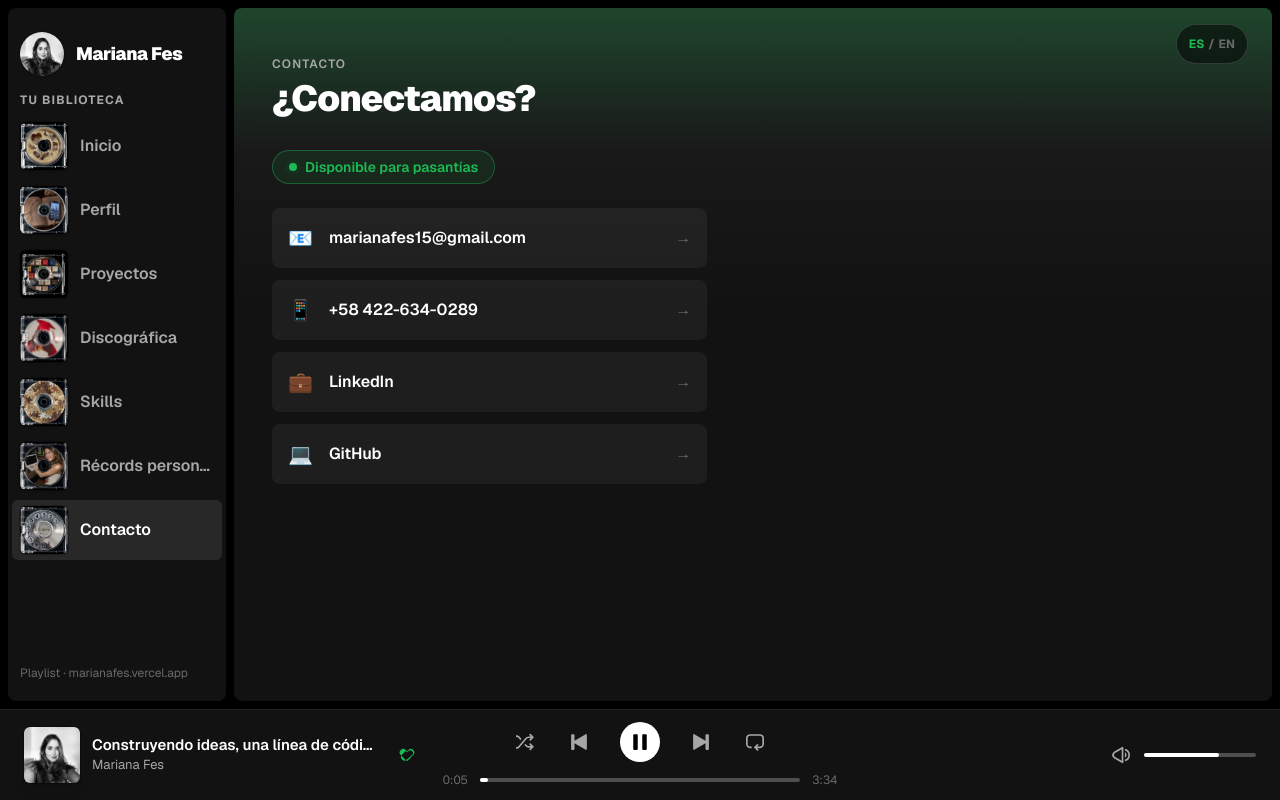
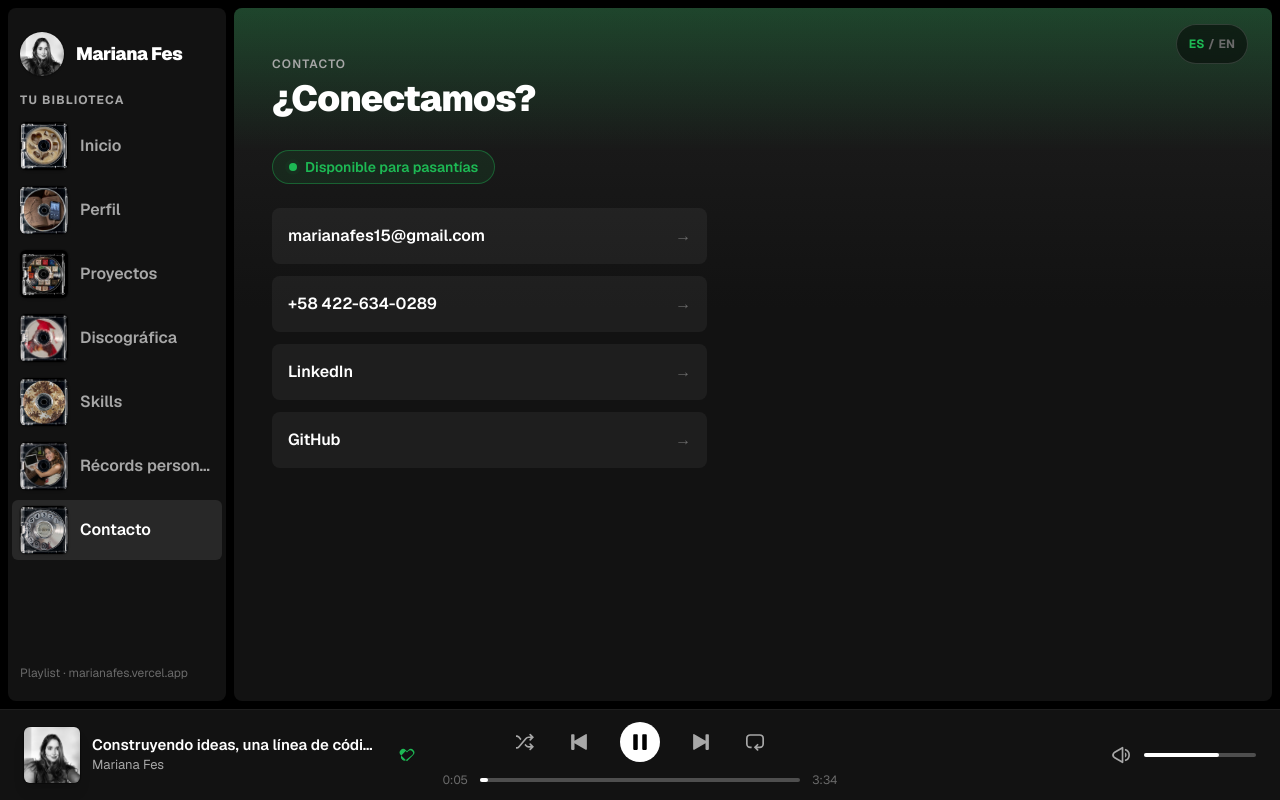
Before and after one commit to marifesss/portafolio, a Next.js app: page /contacto in a window 1280 px wide. Built offline with nearby package versions, Linux system fonts and the light colour scheme.

Commit message:
refactor(contact): drop the emoji glyph from the contact channels
The channel rows read cleanly with just the label and the arrow, so the
icon field goes away everywhere instead of sitting empty and leaving a
gap in each row.

Co-Authored-By: Claude Opus 5 <noreply@anthropic.com>

```diff
--- a/src/content/contact.ts
+++ b/src/content/contact.ts
@@ -8,25 +8,21 @@ export const contactHeading: Localized = {
 export const contactChannels: ContactChannel[] = [
   {
     id: "email",
-    icon: "📧",
     label: "marianafes15@gmail.com",
     href: "mailto:marianafes15@gmail.com",
   },
   {
     id: "phone",
-    icon: "📱",
     label: "+58 422-634-0289",
     href: "tel:+584226340289",
   },
   {
     id: "linkedin",
-    icon: "💼",
     label: "LinkedIn",
     href: "https://www.linkedin.com/in/fesmariana",
   },
   {
     id: "github",
-    icon: "💻",
     label: "GitHub",
     href: "https://github.com/marifesss",
   },
--- a/src/features/contact/ContactSection.tsx
+++ b/src/features/contact/ContactSection.tsx
@@ -44,9 +44,6 @@ export function ContactSection() {
                   })}
                   className="flex min-h-14 items-center gap-4 rounded-lg bg-white/5 p-4 outline-none transition-colors hover:bg-white/10 focus-visible:ring-2 focus-visible:ring-spotify"
                 >
-                  <span aria-hidden className="text-xl">
-                    {channel.icon}
-                  </span>
                   <span className="min-w-0 truncate font-semibold text-white">
                     {channel.label}
                   </span>
--- a/src/lib/types.ts
+++ b/src/lib/types.ts
@@ -192,5 +192,4 @@ export interface ContactChannel {
   id: string;
   label: string;
   href: string;
-  icon: string;
 }
```
